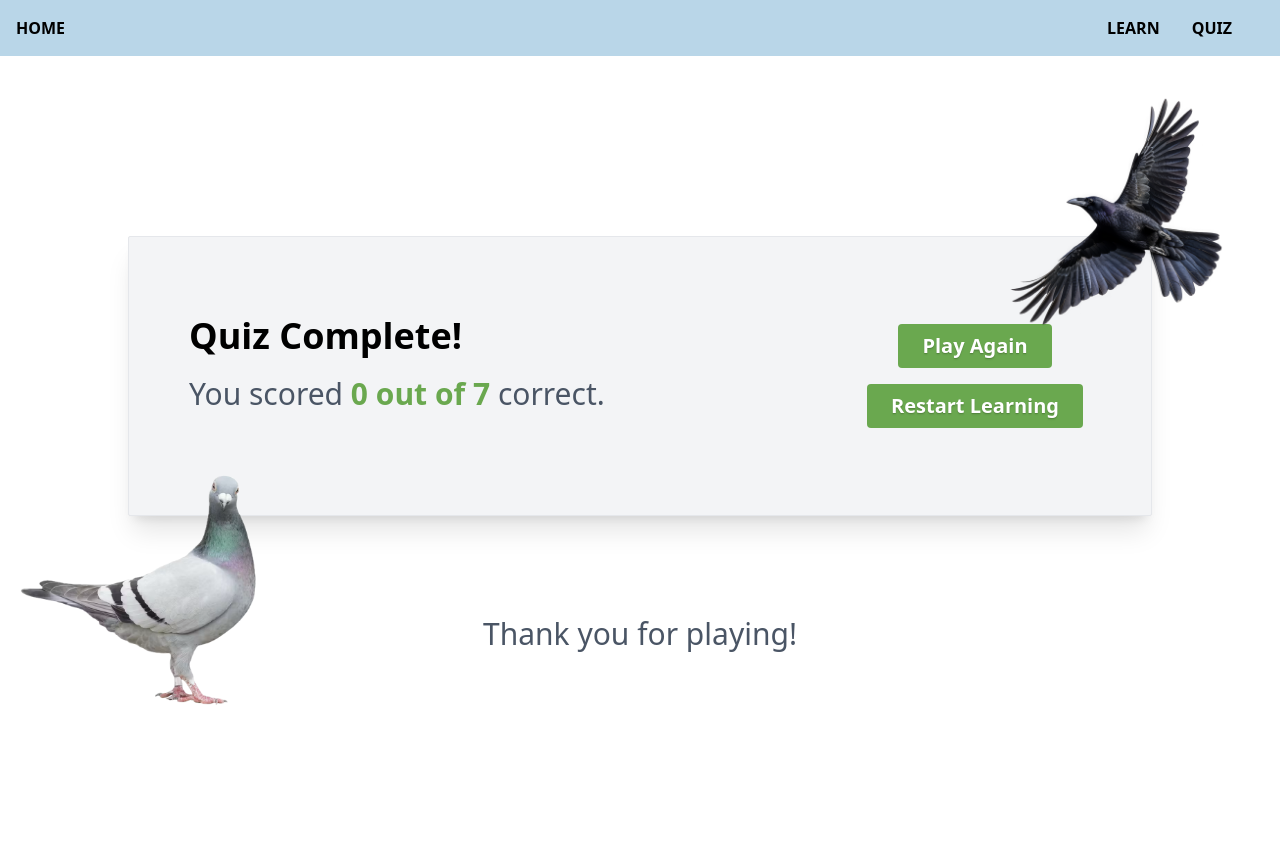
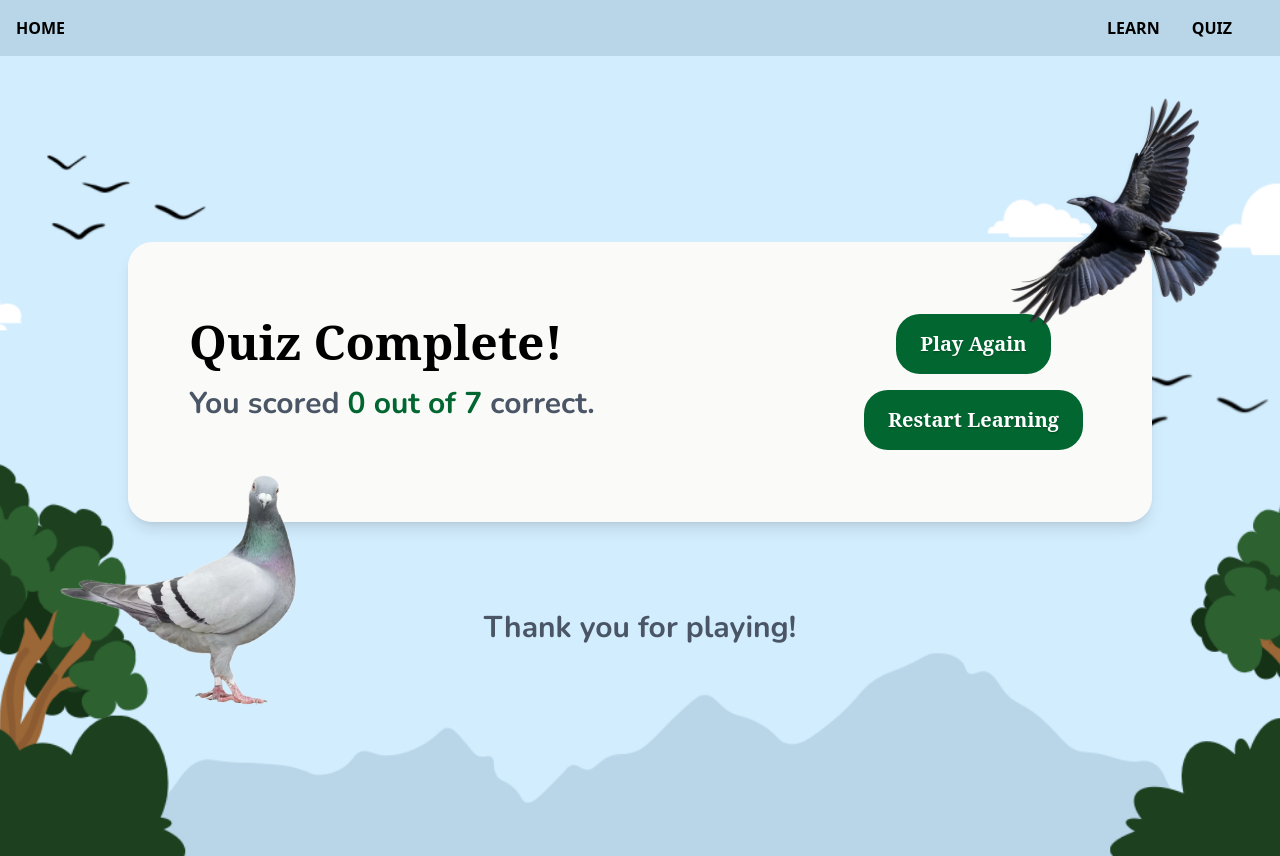
Before and after one commit to teresashao/learn-bird-calls, a React (Vite) app in the folder birds-app/: page /results in a window 1280 px wide. Built offline with nearby package versions, Linux system fonts and the light colour scheme; a web font is replaced by a local one.

Commit message:
Added new style to results page

```diff
--- a/birds-app/src/pages/Quiz.jsx
+++ b/birds-app/src/pages/Quiz.jsx
@@ -47,13 +47,13 @@ const Quiz = () => {
     style={{ backgroundImage: "url('/background2.png')" }}
     >
 
-    <div className="absolute top-27 right-32 text-center w-90">
+    <div className="absolute top-35 right-32 text-center w-90">
       {showFeedback && (
-            <p className="text-lg font-bold text-center font-nunito">
+            <p className="text-lg font-bold text-center font-nunito text-stone-800">
                 <br></br>
               {selectedAnswer === question.correctAnswer
                 ? "✅ Correct!"
-                : `❌ Oops! The correct answer was ${question.correctAnswer}`}
+                : `❌ The answer was ${question.correctAnswer}`}
             </p>
           )}
     </div>
@@ -87,7 +87,7 @@ const Quiz = () => {
         </h2>
         <br></br>
 
-        <audio controls src={question.audio} className="mx-auto mb-1 w-130" />
+        <audio controls src={question.audio} className="mx-auto w-130" />
 
 
       </div>
@@ -122,12 +122,12 @@ const Quiz = () => {
           ))}
         </div>
 
-      <div className="absolute bottom-25 left-0 m-4 text-center w-70">
+      <div className="absolute bottom-22 left-0 m-4 text-center w-70">
         <div>
-          <p className="text-stone-600 text-md font-semibold mb-2 font-nunito">Not sure?</p>
+          <p className="text-stone-600 text-md font-bold mb-2 font-nunito text-lg">Not sure?</p>
             <button
               onClick={() => navigate("/learn")}
-              className="font-joti mb-2 hover:scale-105 duration-300 shadow-md border border-stone-50 w-40 px-6 py-2 bg-stone-50 hover:bg-stone-100 text-stone-600 rounded-3xl transition cursor-pointer"
+              className="text-md font-joti mb-2 hover:scale-105 duration-300 shadow-md border border-stone-50 w-40 px-6 py-3 bg-stone-50 hover:bg-stone-100 text-stone-600 rounded-3xl transition cursor-pointer"
               >
               Restart Learn
             </button>
@@ -135,16 +135,16 @@ const Quiz = () => {
           <div>
             <button
                 onClick={() => setShowHint(true)}
-                className="font-joti hover:scale-105 duration-300 shadow-md border border-stone-50 w-40 px-4 py-2 bg-stone-50 hover:bg-stone-100 text-stone-600 rounded-3xl transition cursor-pointer"
+                className="text-md font-joti hover:scale-105 duration-300 shadow-md border border-stone-50 w-40 px-4 py-3 bg-stone-50 hover:bg-stone-100 text-stone-600 rounded-3xl transition cursor-pointer"
               >
                 Show Hint
               </button>
           </div>
       </div>
 
-      <div className="absolute left-3 bottom-10 text-center w-65 m-4">
+      <div className="absolute left-3 bottom-4 text-center w-65 m-4">
         {showHint && (
-          <p className="font-nunito mt-4 text-stone-600 font-semibold italic max-w-xs">{question.hint}</p>
+          <p className="font-nunito text-stone-600 font-semibold italic max-w-xs text-lg">{question.hint}</p>
         )}
       </div>
 
--- a/birds-app/src/pages/QuizResults.jsx
+++ b/birds-app/src/pages/QuizResults.jsx
@@ -8,32 +8,34 @@ const QuizResults = () => {
   const score = location.state?.score ?? 0;
 
   return (
-    <div className="relative min-h-screen flex flex-col items-center justify-center px-5">
+    <div className="relative min-h-screen flex flex-col items-center justify-center px-5 bg-cover bg-center bg-no-repeat"
+    style={{ backgroundImage: "url('/background1.png')" }}
+    >
 
       {/* Bird Image  */}
       <div className="absolute top-0 right-0 m-10">
         <img src={crow} alt="crow" className="w-60 h-auto" />
       </div>
 
-      <div className="mb-20 max-w-5xl w-full h-70 flex flex-col md:flex-row items-center justify-between bg-gray-100 p-8 rounded-xs p-15 shadow-xl border border-gray-200">
+      <div className="mb-20 max-w-5xl w-full h-70 flex flex-col md:flex-row items-center justify-between bg-stone-50 p-8 rounded-3xl p-15 shadow-lg border border-stone-50">
         {/* Text Section */}
         <div className="text-center md:text-left">
-          <h1 className="text-4xl font-bold mb-4">Quiz Complete!</h1>
-          <p className="text-3xl mb-6 text-gray-600 mt-5">You scored <span className="text-grass font-semibold">{score} out of 7</span> correct.</p>
+          <h1 className="text-5xl font-bold mb-4 font-joti">Quiz Complete!</h1>
+          <p className="text-3xl font-nunito mb-6 text-gray-600 mt-5 font-bold">You scored <span className="text-green-800 font-bold">{score} out of 7</span> correct.</p>
         </div>
 
         {/* Button Section */}
         <div className="mt-6 md:mt-0 flex flex-col items-center">
           <div className="m-2">
           <Link to="/quizstart">
-            <button className="hover:scale-105 text-xl bg-grass hover:bg-lightgrass text-white font-semibold py-2 px-6 text-shadow-sm rounded-sm cursor-pointer">
+            <button className="hover:scale-105 duration-300 font-joti text-xl bg-green-800 hover:bg-green-700 text-white font-semibold py-4 px-6 text-shadow-sm rounded-3xl cursor-pointer">
               Play Again
             </button>
           </Link>
         </div>
         <div className="m-2">
         <Link to="/learn">
-            <button className="hover:scale-105 text-xl bg-grass hover:bg-lightgrass text-white font-semibold py-2 px-6 text-shadow-sm rounded-sm cursor-pointer">
+            <button className="hover:scale-105 duration-300 font-joti text-xl bg-green-800 hover:bg-green-700 text-white font-semibold py-4 px-6 text-shadow-sm rounded-3xl cursor-pointer">
              Restart Learning
             </button>
           </Link>
@@ -42,10 +44,10 @@ const QuizResults = () => {
 
       </div>
 
-      <p className="text-3xl mb-6 text-gray-600 mt-5">Thank you for playing!</p>
+      <p className="text-3xl mb-6 text-gray-600 mt-2 font-nunito font-bold">Thank you for playing!</p>
 
       {/* Bird Image  */}
-      <div className="absolute bottom-35 left-0">
+      <div className="absolute bottom-35 left-10">
         <img src={rockPigeon} alt="pigeon" className="w-80 h-auto" />
       </div>
 
--- a/birds-app/src/pages/QuizStart.jsx
+++ b/birds-app/src/pages/QuizStart.jsx
@@ -13,8 +13,8 @@ const QuizStart = () => {
         <div className="md:w-1/2 flex items-center justify-center text-center">
             <div>
 
-              <div className="mt-3 bg-stone-50 p-8 py-10 shadow-xl border border-stone-50 rounded-4xl">
-                <h1 className="text-4xl font-bold mb-4 text-shadow-xs font-joti">Bird Call Quiz</h1>
+              <div className="mt-3 bg-stone-50 py-12 px-8 shadow-xl border border-stone-50 rounded-4xl">
+                <h1 className="text-5xl font-bold mb-4 text-shadow-xs font-joti">Bird Call Quiz</h1>
                 <p className="mb-6 m-6 text-xl font-semibold font-nunito text-stone-600">
                   Time to test your knowledge. Can you identify all 7 calls?
                 </p>
@@ -37,7 +37,6 @@ const QuizStart = () => {
           {/* Right side */}
           <div className="md:w-1/2 flex flex-col items-center justify-center relative">
 
-          <p className="font-joti text-stone-700 mt-10 text-[25px] mb-13">Click a bird to review its call!</p>
 
             <img
               src="/tree.png"
@@ -49,7 +48,7 @@ const QuizStart = () => {
             <BirdButton
               image="/blue_jay.png"
               audio="/audio/Jay_learn1.mp3"
-              top="25%"
+              top="19%"
               left="48%"
             />
             <BirdButton
@@ -62,36 +61,39 @@ const QuizStart = () => {
               image="/northern_cardinal.png"
               audio="/audio/Cardinal_learn1.mp3"
               top="38%"
-              left="75%"
+              left="70%"
             />
             <BirdButton
               image="/pigeon.png"
               audio="/audio/Pigeon_learn1.mp3"
-              top="73%"
+              top="67%"
               left="10%"
             />
             <BirdButton
               image="/robin.webp"
               audio="/audio/Robin_learn1.mp3"
-              top="38%"
+              top="35%"
               left="30%"
             />
             <BirdButton
               image="/sparrow_flipped.png"
               audio="/audio/Sparrow_learn1.mp3"
-              top="75%"
+              top="70%"
               left="65%"
             />
             <BirdButton
               image="/mourning_dove.webp"
               audio="/audio/Dove_learn1.wav"
-              top="30%"
+              top="25%"
               left="12%"
             />
 
 
 
           </div>
+        <div>
+          <p className="absolute top-30 right-45 font-joti text-stone-600 mt-10 text-[25px] mb-13">Click a bird to review its call!</p>
+        </div>
 
         </div>
         </div>
```
